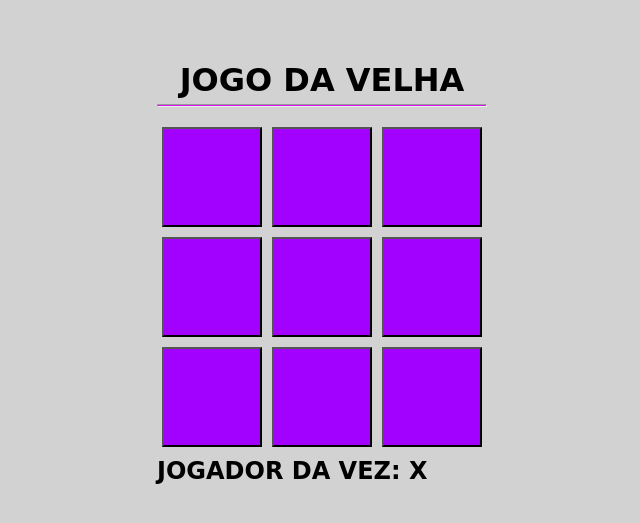
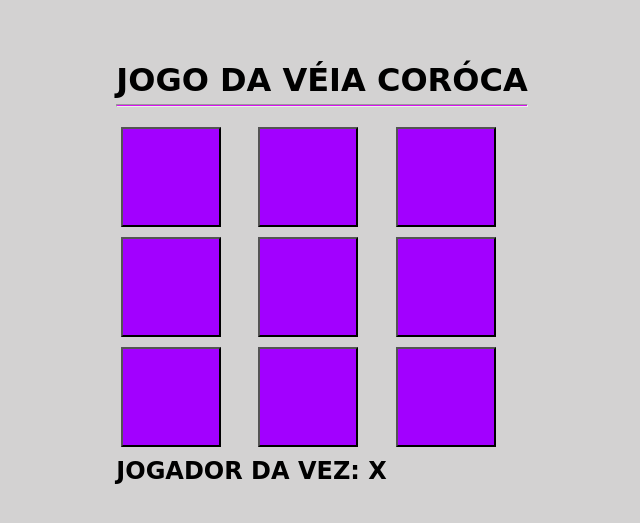
Before and after one commit to FernandoFerreiradeAlmeida/Jogo-da-velha, a plain HTML site: page index.html in a window 1280 px wide. Shown: the part 127-650 px from the top of the page, without its empty margins (318-958 px from the left). Drawn offline with Linux system fonts and the light colour scheme.

Commit message:
JOGO DA VÉIA CORÓCA

```diff
--- a/index.html
+++ b/index.html
@@ -9,7 +9,7 @@
 </head>
 <body>
   <main>
-    <h1>JOGO DA VELHA</h1>
+    <h1>JOGO DA VÉIA CORÓCA</h1>
     <hr />
     <div class="game">
       <button data-i="1"></button>
```
